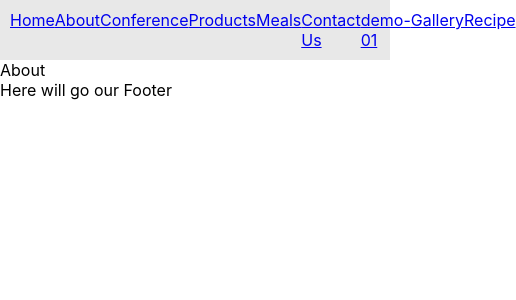
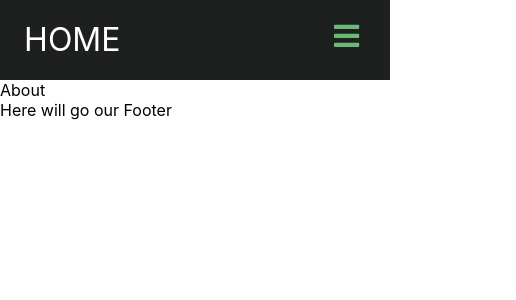
Before and after one commit to ilavva/react_example_route, a React (Create React App) app: page /about in a window 390 px wide. Shown: the top 300 px of the page, 516 px wide, since content can reach past the window. Built offline with nearby package versions, Linux system fonts and the light colour scheme.

Commit message:
responsive menu bar

```diff
--- a/package.json
+++ b/package.json
@@ -12,6 +12,7 @@
     "@types/react-dom": "^18.3.0",
     "react": "^18.3.1",
     "react-dom": "^18.3.1",
+    "react-icons": "^5.3.0",
     "react-router-dom": "^6.26.2",
     "react-scripts": "5.0.1",
     "typescript": "^4.9.5",
--- a/src/Components/Food/Food.tsx
+++ b/src/Components/Food/Food.tsx
@@ -9,7 +9,7 @@ export type Category = {
 };
 export const Food = () => {
   const [categoriesArray, setCategoriesArray] = useState<Category[]>();
-  const [theChosenCategory, setTheChosenCategory] = useState("Beef");
+  const [theChosenCategory, setTheChosenCategory] = useState("");
 
   useEffect(() => {
     fetch("https://www.themealdb.com/api/json/v1/1/categories.php")
@@ -26,8 +26,8 @@ export const Food = () => {
   };
   return (
     <div className="food-component">
-      <select name="" id="" onChange={userChoseCategory}>
-        <option key={0} disabled selected>
+      <select name="" id="" onChange={userChoseCategory} defaultValue={0}>
+        <option key={0} value={0} disabled>
           -- select value --
         </option>
         {categoriesArray &&
--- a/src/Components/FoodDishes/FoodDishes.tsx
+++ b/src/Components/FoodDishes/FoodDishes.tsx
@@ -26,9 +26,13 @@ const FoodDishes = (props: { strDish: string }) => {
   }, [props.strDish]);
   return (
     <div>
-      <p>
-        Chosen dish is: <strong>{props.strDish}</strong>
-      </p>
+      {props.strDish !== "" ? (
+        <p>
+          Chosen dish is: <strong>{props.strDish}</strong>
+        </p>
+      ) : (
+        <p>Select the Dish ↑</p>
+      )}
       <div className="dishes-gallery">
         {dishesArr &&
           dishesArr.map((curr) => {
--- a/src/Components/NewNavBar/NewNavBar.css
+++ b/src/Components/NewNavBar/NewNavBar.css
@@ -1,6 +1,149 @@
-.NewNavBar {
+* {
+  box-sizing: border-box;
+  margin: 0;
+  padding: 0;
+}
+
+.navbar {
+  background: #1e201f;
+  height: 80px;
   display: flex;
-  justify-content: space-around;
-  background: #e8e8e8;
-  padding: 10px;
+  justify-content: center;
+  align-items: center;
+  font-size: 1.2rem;
+  position: sticky;
+  top: 0;
+  z-index: 999;
 }
+
+.navbar-container {
+  display: flex;
+  justify-content: space-between;
+  height: 80px;
+}
+
+.container {
+  z-index: 1;
+  width: 100%;
+  max-width: 1300px;
+  margin-right: auto;
+  margin-left: auto;
+  padding-right: 50px;
+  padding-left: 50px;
+}
+
+.navbar-logo {
+  color: #fff;
+  justify-self: start;
+  cursor: pointer;
+  text-decoration: none;
+  font-size: 2rem;
+  display: flex;
+  align-items: center;
+}
+
+.navbar-icon {
+  margin-right: 0.5rem;
+}
+
+.nav-menu {
+  display: flex;
+  align-items: center;
+  justify-content: center;
+  list-style: none;
+  text-align: center;
+  justify-content: flex-end;
+}
+
+.nav-item {
+  height: 80px;
+  border-bottom: 2px solid transparent;
+}
+
+.nav-item:hover {
+  border-bottom: 2px solid #09f097;
+}
+
+.nav-links {
+  color: #fff;
+  display: flex;
+  align-items: center;
+  text-decoration: none;
+  padding: 0.5rem 1rem;
+  height: 100%;
+}
+
+.activated {
+  color: #09f097;
+}
+
+.fa-bars {
+  color: #fff;
+}
+
+.menu-icon {
+  display: none;
+}
+
+@media screen and (max-width: 960px) {
+  .NavbarItems {
+    position: relative;
+  }
+
+  .nav-menu {
+    display: flex;
+    flex-direction: column;
+    width: 100%;
+    position: absolute;
+    top: 80px;
+    left: -100%;
+    opacity: 1;
+    transition: all 0.5s ease;
+  }
+
+  .nav-menu.active {
+    background: #2d2d2e;
+    left: 0;
+    opacity: 1;
+    transition: all 0.6s ease;
+    z-index: 1;
+  }
+
+  .nav-links {
+    text-align: center;
+    padding: 2rem;
+    width: 100%;
+    display: table;
+  }
+
+  .nav-links:hover {
+    color: #09f097;
+    transform: scale(1.2);
+    transition: all 0.3s ease;
+  }
+
+  .nav-item:hover {
+    border: none;
+  }
+
+  .nav-item {
+    width: 100%;
+  }
+
+  .navbar-logo {
+    position: absolute;
+    top: 0;
+    left: 0;
+    transform: translate(25%, 50%);
+  }
+
+  .menu-icon {
+    display: block;
+    position: absolute;
+    top: 0;
+    right: 0;
+    transform: translate(-100%, 60%);
+    font-size: 1.8rem;
+    cursor: pointer;
+  }
+}
--- a/src/Components/NewNavBar/NewNavBar.tsx
+++ b/src/Components/NewNavBar/NewNavBar.tsx
@@ -1,20 +1,66 @@
 import "./NewNavBar.css";
 
 import { Link } from "react-router-dom";
+import { NavLink } from "react-router-dom";
 import { NavItem } from "./NavBarInfo";
+import { useState } from "react";
+import { FaBars, FaTimes } from "react-icons/fa";
+import { IconContext } from "react-icons/lib";
+export const NewNavBar = (props: { theArr: NavItem[] }) => {
+  const [isExpanded, setIsExpanded] = useState(false);
 
-export const NewNavBar = (props: { theArr: NavItem[] }) => {
+  const handleIsExpanded = () => {
+    setIsExpanded(!isExpanded);
+  };
+
+  const handleKeyDown = (e: React.KeyboardEvent) => {
+    if (e.key === "Enter" || e.key === " ") {
+      handleIsExpanded();
+    }
+  };
+
+  const closeMobileMenu = () => setIsExpanded(false);
+
   return (
     <div>
-      <div className="NewNavBar">
-        {props.theArr.map((curr) => {
-          return (
-            <div key={curr.key}>
-              <Link to={curr.hrefStr}>{curr.displayStr}</Link>
+      <IconContext.Provider value={{ color: "rgba(145, 255, 157, 0.685)" }}>
+        <nav className="navbar">
+          <div className="navbar-container container">
+            <Link to="/" className="navbar-logo" onClick={closeMobileMenu}>
+              HOME
+            </Link>
+
+            {/* Mobile menu icon */}
+            <div
+              className="menu-icon"
+              onClick={handleIsExpanded}
+              onKeyDown={handleKeyDown}
+              tabIndex={0}
+              role="button"
+              aria-label="Toggle navigation"
+            >
+              {isExpanded ? <FaTimes /> : <FaBars />}
             </div>
-          );
-        })}
-      </div>
+
+            {/* Navigation links */}
+            <ul className={isExpanded ? "nav-menu active" : "nav-menu"}>
+              {props.theArr.map((curr) => (
+                <li key={curr.hrefStr} className="nav-item">
+                  <NavLink
+                    to={curr.hrefStr}
+                    className={({ isActive }) =>
+                      "nav-links" + (isActive ? " activated" : "")
+                    }
+                    onClick={closeMobileMenu}
+                  >
+                    {curr.displayStr}
+                  </NavLink>
+                </li>
+              ))}
+            </ul>
+          </div>
+        </nav>
+      </IconContext.Provider>
     </div>
   );
 };
--- a/src/Components/Parent1/Parent1.tsx
+++ b/src/Components/Parent1/Parent1.tsx
@@ -15,7 +15,11 @@ export const Parent1 = () => {
           userChoseFlavor(e);
           setChosenFlavor(e.target.value);
         }}
+        defaultValue={0}
       >
+        <option value="0" disabled>
+          -- choose value --
+        </option>
         <option value="Vanilla">Vanilla</option>
         <option value="Chocolate">Chocolate</option>
         <option value="Pistachio">Pistachio</option>
```
Also changed, not shown: 1 other file (tests, documents, lock files or other folders).
